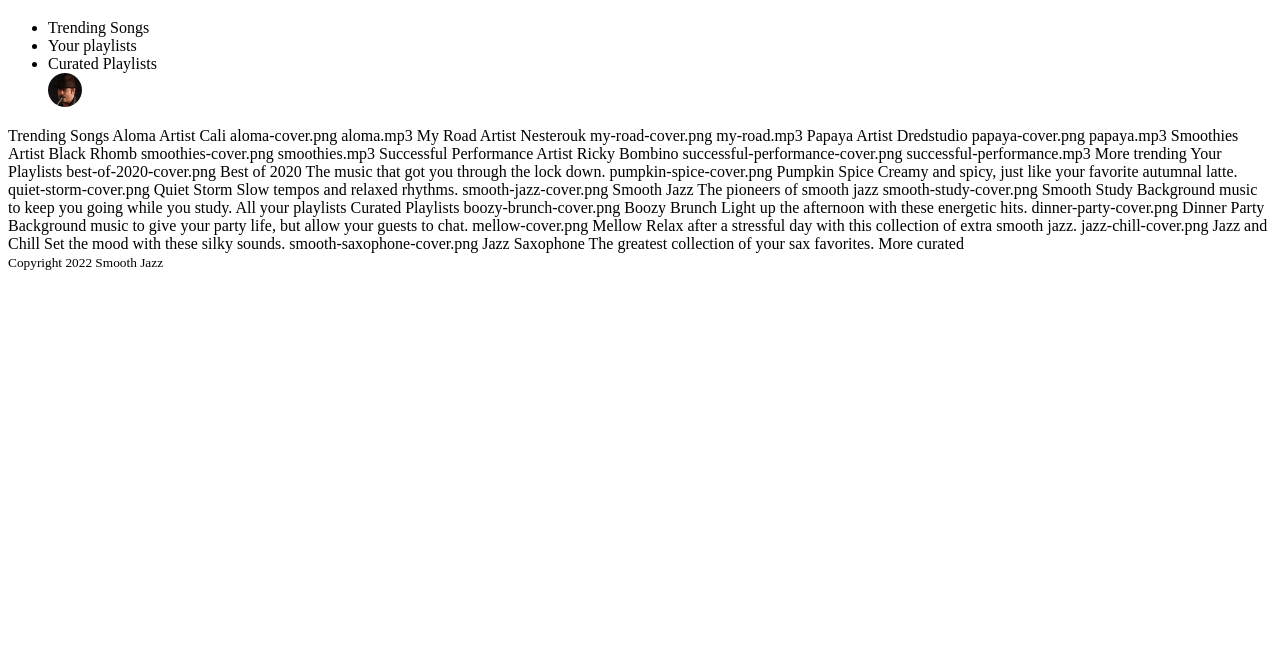
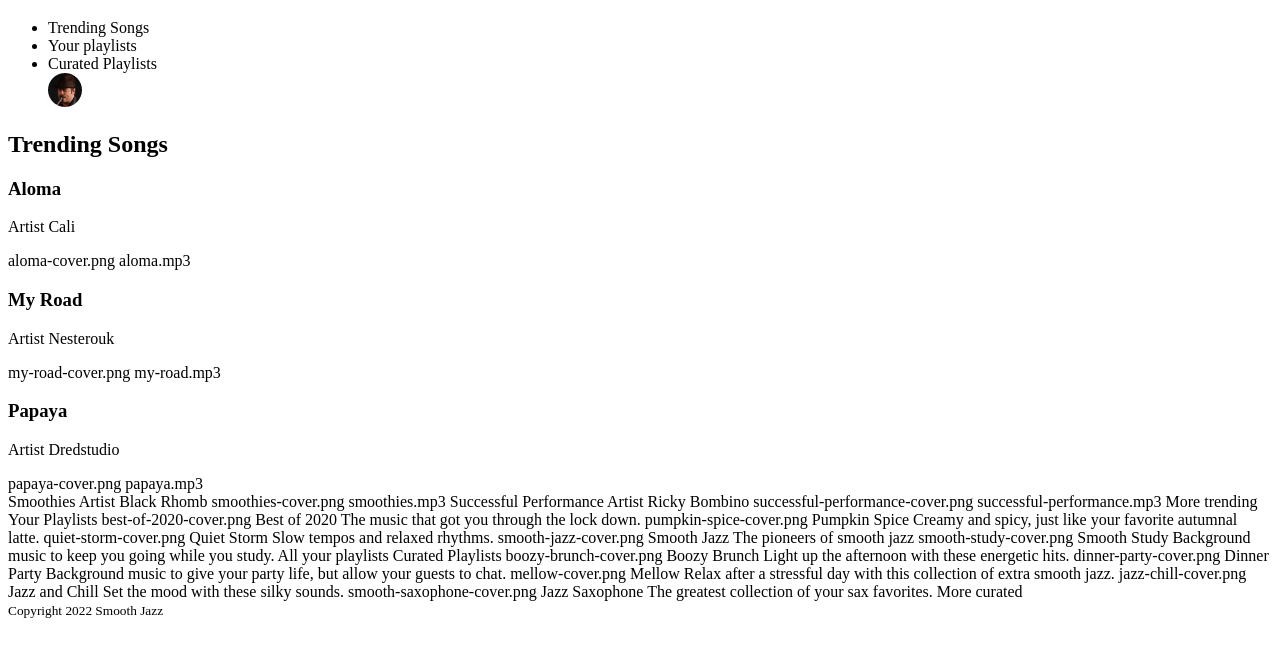
Before and after one commit to copaso/streamingmedia, a plain HTML site: page index.html in a window 1280 px wide. Shown: the part 146-800 px from the top of the page. Drawn offline with Linux system fonts and the light colour scheme.

Commit message:
Update index.html
added section for first three songs

```diff
--- a/index.html
+++ b/index.html
@@ -26,21 +26,28 @@
 </header>
 
 <main>
-    Trending Songs
-    Aloma
-    Artist Cali
+    <h2>Trending Songs</h2>
+    <section>
+        <h3>Aloma</h3>
+        <p>Artist Cali</p>
         aloma-cover.png
         aloma.mp3
+    </section>
 
-    My Road
-    Artist Nesterouk
+    <section>
+        <h3>My Road</h3>
+        <p>Artist Nesterouk</p>
         my-road-cover.png
         my-road.mp3
+    </section>
 
-    Papaya
-    Artist Dredstudio
+    <section>
+        <h3>Papaya</h3>
+        <p>Artist Dredstudio</p>
         papaya-cover.png
         papaya.mp3
+    </section>
+
 
     Smoothies
     Artist Black Rhomb
```
Lines whose indentation alone changed are shown as unchanged.
